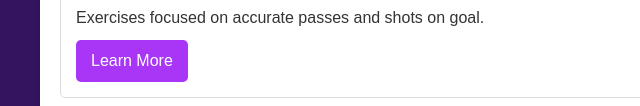
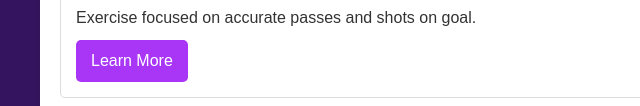
Before and after one commit to Jokerdnv/Jokerdnv.github.io, a plain HTML site: page floorball-drills.html in a window 1280 px wide. Shown: the part 694-800 px from the top of the page, 0-640 px from the left. Drawn offline with nearby package versions, Linux system fonts and the light colour scheme.

Commit message:
Update floorball-drills.html

```diff
--- a/floorball-drills.html
+++ b/floorball-drills.html
@@ -31,7 +31,7 @@
                 <h3>2 Corners</h3>
                 <p class="difficulty">Difficulty: <span class="easy">Easy</span></p>
                 <img src="2-Corners-images/2_Corners_preview.jpg" alt="Passing drill">
-                <p>Exercises focused on accurate passes and shots on goal.</p>
+                <p>Exercise focused on accurate passes and shots on goal.</p>
                 <a href="2-corners.html" class="details-link">Learn More</a>
             </div>
             <div class="exercise" data-tag="defenders">
```
